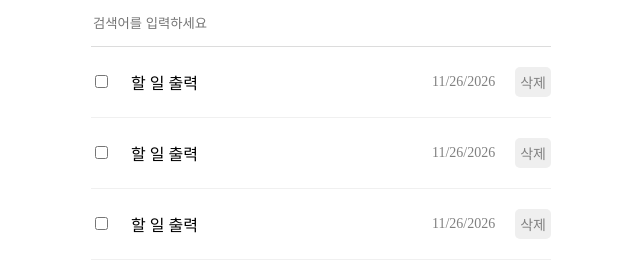
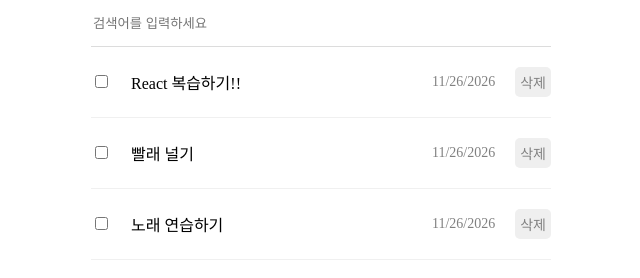
Before and after one commit to gyojincompany/project2, a React (Create React App) app: page / in a window 1280 px wide. Shown: the part 358-636 px from the top of the page, without its empty margins (319-959 px from the left). Built offline with nearby package versions, Linux system fonts and the light colour scheme.

Commit message:
할일 리스트 출력 기능 추가

```diff
--- a/src/App.js
+++ b/src/App.js
@@ -49,7 +49,7 @@ function App() {
     <div className="App">
       <Header />
       <TodoEditor onCreate={onCreate}/>
-      <TodoList />
+      <TodoList todoList={todoList} />
     </div>
   );
 }
--- a/src/component/TodoItem.js
+++ b/src/component/TodoItem.js
@@ -1,13 +1,13 @@
 import './TodoItem.css';
 
-function TodoItem() {
+function TodoItem({id, content, isDone, createDate}) {
     return (
         <div className="TodoItem">
             <div className='checkbox_col'>
-                <input type='checkbox' />
+                <input checked={isDone} type='checkbox' />
             </div>
-            <div className='title_col'>할 일 출력</div>
-            <div className='date_col'>{new Date().toLocaleDateString()}</div>
+            <div className='title_col'>{content}</div>
+            <div className='date_col'>{new Date(createDate).toLocaleDateString()}</div>
             <div className='btn_col'>
                 <button>삭제</button>
             </div>
--- a/src/component/TodoList.js
+++ b/src/component/TodoList.js
@@ -1,15 +1,27 @@
 import TodoItem from './TodoItem';
 import './TodoList.css';
 
-function TodoList() {
+/*
+    {
+      id : 0,
+      isDone : false,
+      content: "React 복습하기!!",
+      createDate: new Date().getTime()
+    },
+*/
+/* <TodoItem id={item.id} isDone={item.isDone} content={item.content} createDate={item.createDate} /> */
+
+function TodoList({todoList}) {
     return (
         <div className="TodoList">
             <h4>Todo List 🌱</h4>
             <input className='searchbar' placeholder="검색어를 입력하세요" />
             <div className='list_wrapper'>
-                <TodoItem />
-                <TodoItem />
-                <TodoItem />
+                {
+                    todoList.map((item) => (
+                        <TodoItem {...item} />
+                    ))
+                }
             </div>
         </div>
     );
```
